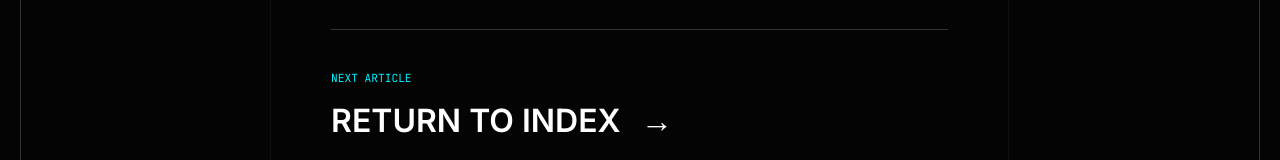
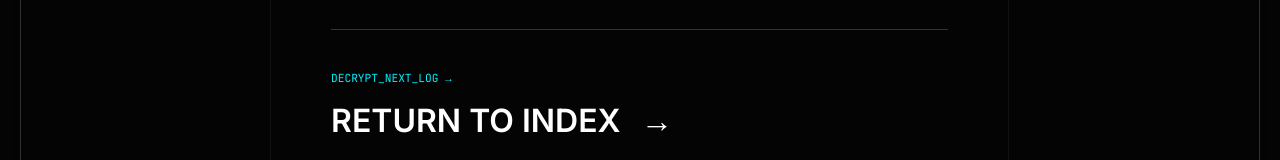
Before and after one commit to Ankitkumar72/AVARICIOUS, a React (Vite) app: page /blog/synthetic-horizon in a window 1280 px wide. Shown: the part 2774-2934 px from the top of the page. Built offline with nearby package versions, Linux system fonts and the light colour scheme; no server answers; the database is empty.

Commit message:
Minor changes

```diff
--- a/src/BlogPost.jsx
+++ b/src/BlogPost.jsx
@@ -124,7 +124,7 @@ function BlogPost() {
                         <div className="article-divider"></div>
 
                         <div style={{ display: 'flex', flexDirection: 'column' }}>
-                            <div className="mono text-accent" style={{ fontSize: '0.7rem', marginBottom: '5px' }}>NEXT ARTICLE</div>
+                            <div className="mono text-accent" style={{ fontSize: '0.7rem', marginBottom: '5px' }}>DECRYPT_NEXT_LOG →</div>
                             <Link to="/" className="next-article-link">
                                 RETURN TO INDEX <span>→</span>
                             </Link>
```
